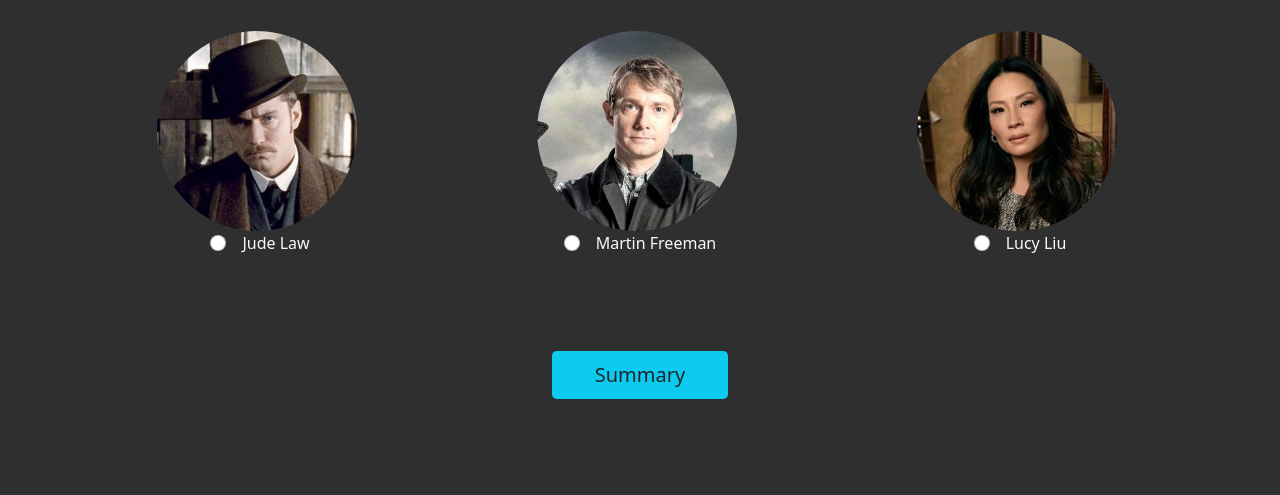
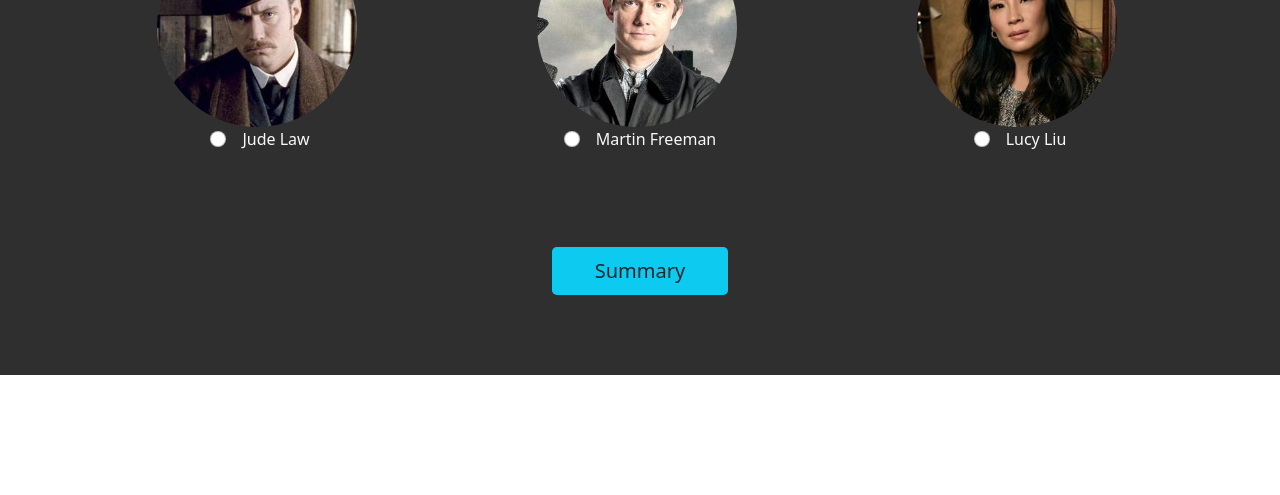
Before and after one commit to tovebr/bootstrap-study, a plain HTML site: page choosecast.html in a window 1280 px wide. Shown: the part 598-1093 px from the top of the page. After the commit the page ends 973 px from the top, so only its background shows below. Drawn offline with nearby package versions, Linux system fonts and the light colour scheme; a web font is replaced by a local one.

Commit message:
css-fixes

```diff
--- a/choosecast.js
+++ b/choosecast.js
@@ -14,7 +14,7 @@ const quizDiv = document.createElement("div");
 quizDiv.classList.add(
   "quiz-container",
   "container-sm",
-  "pt-5",
+  "pt-2",
   "text-light",
   "mw-50"
 );
@@ -27,7 +27,7 @@ const quizDivContainer = document.querySelector(".quiz-container");
 
 //create form
 const formHTML = document.createElement("form");
-formHTML.classList.add("my-5");
+formHTML.classList.add("my-2");
 
 //insert form
 quizDivContainer.appendChild(formHTML);
@@ -58,7 +58,7 @@ function printCast() {
   // loop through what characters shpuld be in the quiz
   for (let i = 0; i < characters.length; i++) {
     // create "holder-element" for current carachter
-    let html = `<h2 class="text-center mt-5 mb-5">Who's your favourite ${
+    let html = `<h2 class="text-center mt-5 mb-3">Who's your favourite ${
       characters[i].slice(0, 1).toUpperCase() + characters[i].slice(1)
     }?</h2><div class="row d-flex justify-content-around">`;
 
--- a/style.css
+++ b/style.css
@@ -46,8 +46,8 @@ h1 {
 #adaptations,
 #choosecast {
   background-color: rgb(48, 47, 47);
-  min-height: 100vh;
-  width: 100vw;
+  min-height: 94vh;
+  /* width: 100vw; */
   padding-bottom: 3rem;
 }
 
@@ -110,7 +110,7 @@ h1 {
 
 #choosecast {
   color: #fff;
-  min-height: 100vh;
+  min-height: 94vh;
 }
 
 #choosecast .result-container {
```
